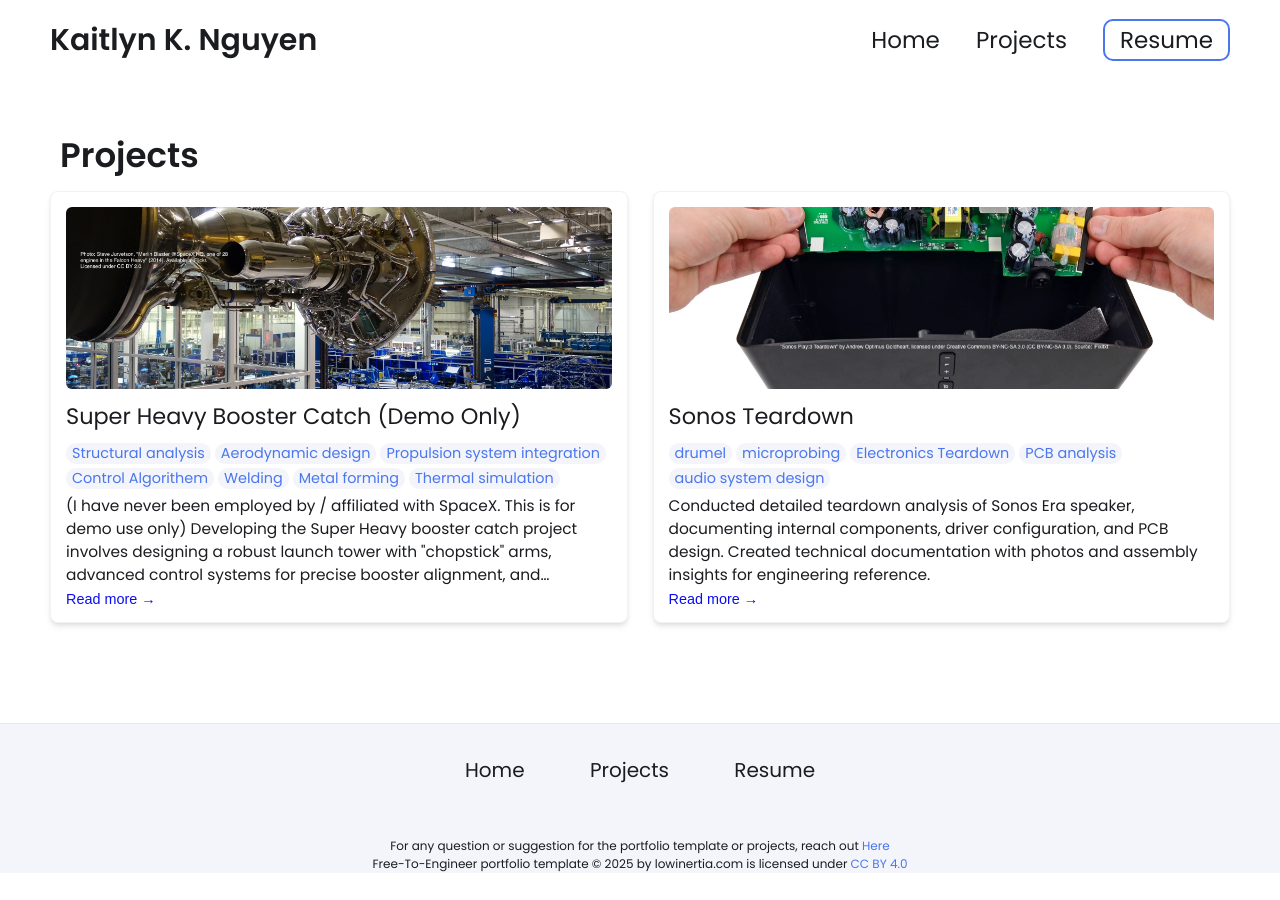
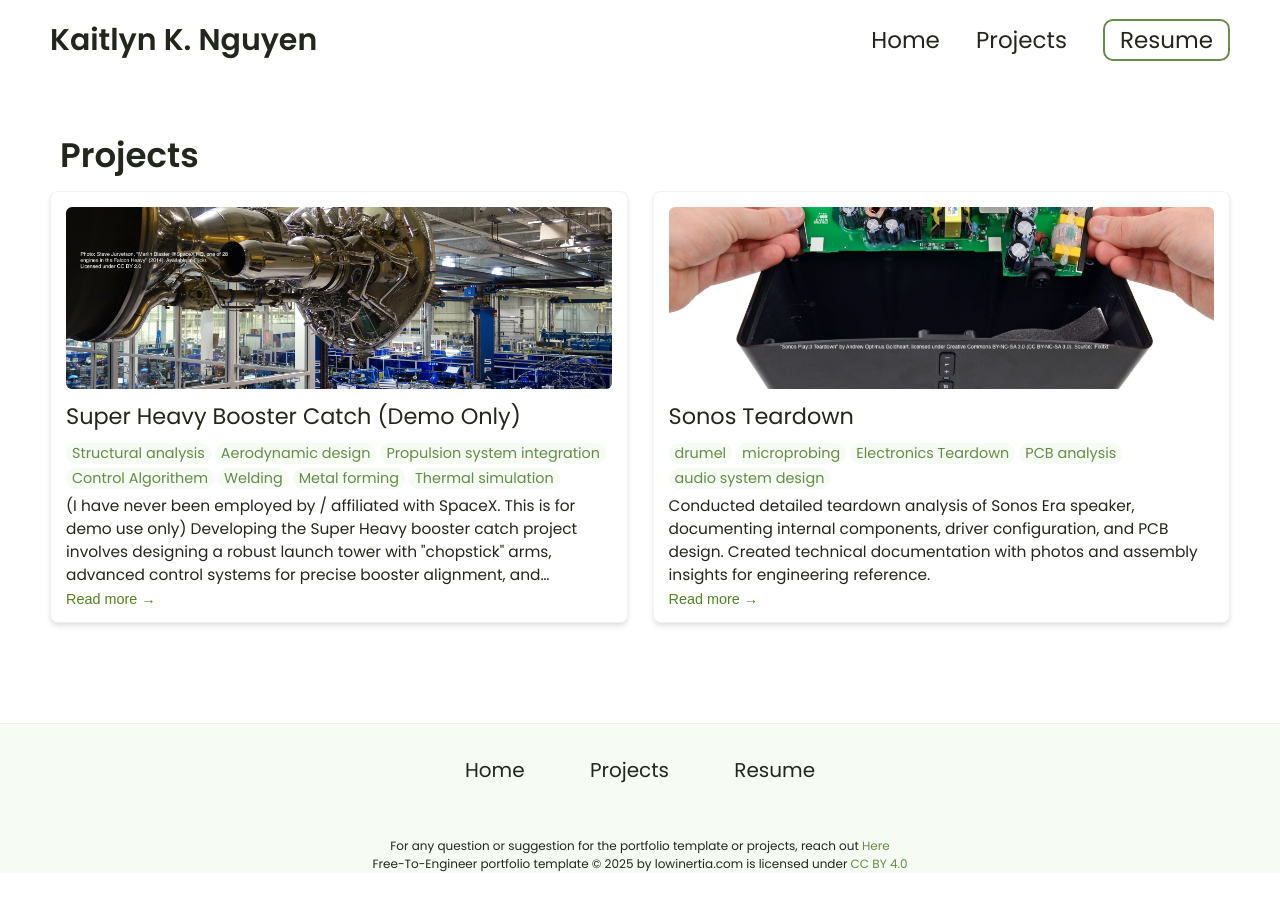
Before and after one commit to kaitklnguyen/kaitklnguyen.github.io, a Jekyll site: the page built from projects.html, in a window 1280 px wide. Built offline with Jekyll 4.4.1, drawn with Linux system fonts in a browser that asks for light colours.

Commit message:
Update _config.yml

```diff
--- a/_config.yml
+++ b/_config.yml
@@ -71,18 +71,18 @@ skills:
 
 
 # Contact Form Setup. Setup an account and copy over the key. When someone fills out the form, it will be received in your email.
-formspree-key:   https://formspree.io/f/{8-digit key}
+formspree-key:   https://formspree.io/f/mnnbqlkg
 
 
 
 # Active theme (Updatethis to switch themes). Make sure to keep the indentation the samne.
 colors: # this is the basic theme
-  text: "#1a1c20"
+  text: "#22261d"
   border: "#ddd"
-  link: "#4a76ee"
-  highlight: "#0c0cf2"
+  link: "#688a4a"
+  highlight: "#538221"
   background: "#ffffff"
-  light_background: "#f3f5fb"
+  light_background: "#f6fbf3"
 
 # A few examples.
 basic theme:
```
